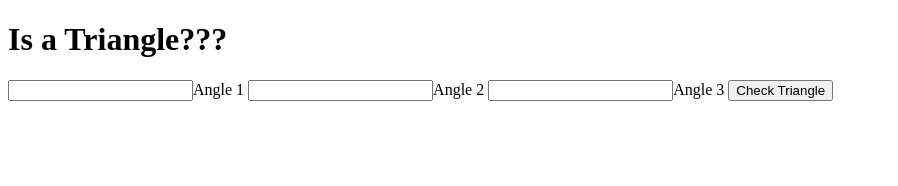
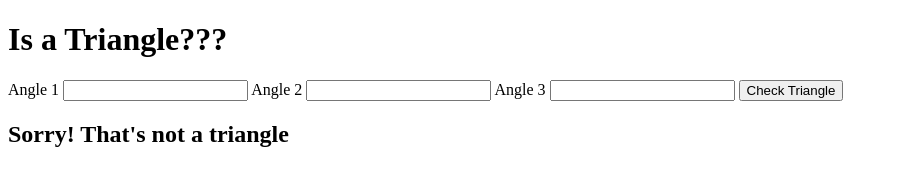
Before and after one commit to Saurabh-Singh-Negi/Mark-12-Fun-With-Triangles, a plain HTML site: page index.html in a window 1280 px wide. Both pictures are taken after a click on the button "Check Triangle". Shown: the whole page, without its empty margins (0-898 px from the left). Drawn offline with Linux system fonts and the light colour scheme.

Commit message:
funtionality to check if triangle or not

```diff
--- a/index.html
+++ b/index.html
@@ -10,15 +10,15 @@
 <body>
     <div id="container">
         <h1>Is a Triangle???</h1>
-        <label for="angle1">
-            <input type="number" id="angle1" />Angle 1
-        </label>
-        <label for="angle2">
-            <input type="number" id="angle2" />Angle 2
-        </label>
-        <label for="angle3">
-            <input type="number" id="angle3" />Angle 3
-        </label>
+        <label for="angle1">Angle 1</label>
+            <input type="number" id="angle1" />
+
+        <label for="angle2">Angle 2</label>
+            <input type="number" id="angle2" />
+
+        <label for="angle3">Angle 3</label>
+            <input type="number" id="angle3" />
+
 
         <button id="check-triangle">Check Triangle</button>
         <h2 id="output"></h2>
--- a/script.js
+++ b/script.js
@@ -4,8 +4,20 @@ var Angle3 = document.querySelector("#angle3");
 var btnCheck = document.querySelector("#check-triangle");
 var outputMessage = document.querySelector("#output");
 
+
+function calculateSumOfAngles(angleOne,angleTwo,angleThree) {
+    var sum = Number(angleOne)+Number(angleTwo)+Number(angleThree);
+    return sum;
+}
+
 function isTriangle() {
-
+    var sumOfAngles = calculateSumOfAngles(Angle1.value,Angle2.value,Angle3.value);
+    if(Number(sumOfAngles) == 180) {
+        outputMessage.innerText = "Yay! That's a triangle";
+    }
+    else {
+        outputMessage.innerText = "Sorry! That's not a triangle";
+    }
 }
 
 btnCheck.addEventListener("click", isTriangle);
```
